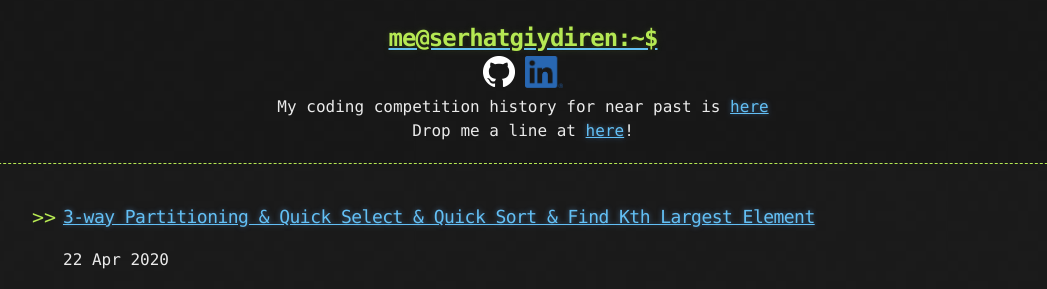
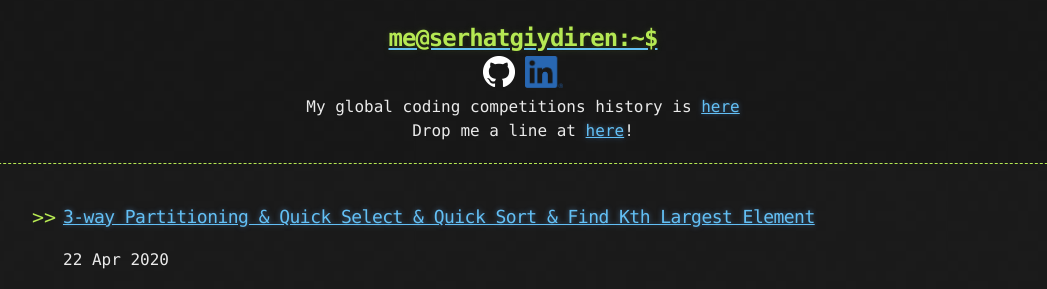
Before and after one commit to goodHunter27/serhatgiydiren.github.io, a Jekyll site: the page built from index.html, in a window 1280 px wide. Shown: the top 289 px of the page, without its empty margins (117-1164 px from the left). Built offline with Jekyll 4.4.1, drawn with Linux system fonts in a browser that asks for light colours; the list of posts is cut into pages by our own code.

Commit message:
Update header.html

```diff
--- a/_includes/header.html
+++ b/_includes/header.html
@@ -7,7 +7,7 @@
     <div class="header-links">
       {% include links.html %}
     </div>
-    <div align="center">My coding competition history for near past is <a href="https://serhatgiydiren.github.io/coding-competitions">here</a></div>
+    <div align="center">My global coding competitions history is <a href="https://serhatgiydiren.github.io/coding-competitions">here</a></div>
     <div align="center">Drop me a line at <a href="mailto:serhatgiydiren@gmail.com">here</a>!</div>
   </div>
 </header>
```
